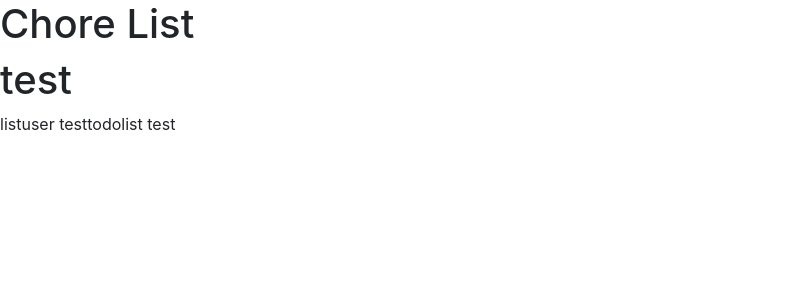
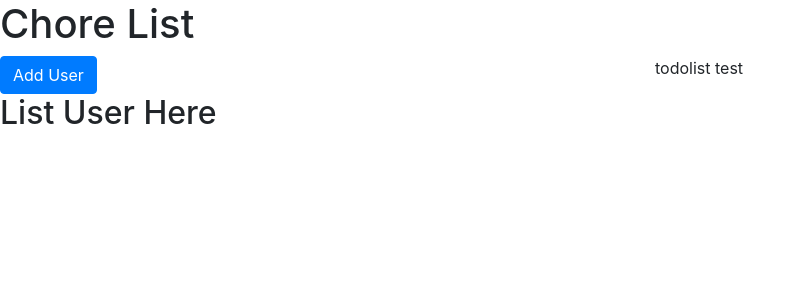
Before and after one commit to stran-gh/ToDoListApp, an Angular app: page / in a window 1280 px wide. Shown: the top 300 px of the page, without its empty margins (0-806 px from the left). Built offline with nearby package versions, Linux system fonts and the light colour scheme.

Commit message:
Service set up

```diff
--- a/src/app/add-user/add-user.component.html
+++ b/src/app/add-user/add-user.component.html
@@ -1,2 +1 @@
-
-<h1> {{test}}</h1>
+<button class="btn btn-primary" (click)="addNewUser()">Add User</button>
--- a/src/app/add-user/add-user.component.ts
+++ b/src/app/add-user/add-user.component.ts
@@ -1,4 +1,5 @@
 import { Component } from '@angular/core';
+import { UserService } from '../services/user.service';
 
 @Component({
   selector: 'add-user',
@@ -7,5 +8,10 @@ import { Component } from '@angular/core';
 })
 
 export class AddUserComponent{
-	test = 'test';
+	constructor(private userService: UserService){}
+
+	addNewUser(){
+		this.userService.userArray.push("Hello");
+		console.log(this.userService.userArray);
+	}
 }
--- a/src/app/app.component.html
+++ b/src/app/app.component.html
@@ -1,5 +1,15 @@
 <h1>{{title}}</h1>
+<div class = "row">
+  <div class = "col-lg-6">
+    <add-user></add-user>
+  </div>
+  <div class = "col-lg-6">
+    <to-do-list></to-do-list>
+  </div>
+</div>
 
-<add-user></add-user>
-<list-user></list-user>
-<to-do-list></to-do-list>
+<div class = "row">
+  <div class = "col-lg-6">
+    <list-user></list-user>
+  </div>
+</div>
--- a/src/app/app.component.ts
+++ b/src/app/app.component.ts
@@ -1,9 +1,12 @@
 import { Component } from '@angular/core';
+import { UserService } from './services/user.service';
+
 
 @Component({
   selector: 'app-root',
   templateUrl: './app.component.html',
-  styleUrls: ['./app.component.css']
+  styleUrls: ['./app.component.css'],
+  providers: [UserService]
 })
 export class AppComponent {
   title = 'Chore List';
--- a/src/app/app.module.ts
+++ b/src/app/app.module.ts
@@ -6,6 +6,8 @@ import { AppComponent } from './app.component';
 import { AddUserComponent } from './add-user/add-user.component';
 import { ListUserComponent } from './list-user/list-user.component';
 import { ToDoListComponent } from './to-do-list/to-do-list.component';
+
+import { UserService } from './services/user.service';
 
 
 
@@ -20,7 +22,7 @@ import { ToDoListComponent } from './to-do-list/to-do-list.component';
   	NgbModule.forRoot(),
     BrowserModule
   ],
-  providers: [],
+  providers: [UserService],
   bootstrap: [AppComponent]
 })
 export class AppModule { }
--- a/src/app/list-user/list-user.component.html
+++ b/src/app/list-user/list-user.component.html
@@ -1 +1,3 @@
-listuser test
+<h2>List User Here</h2>
+
+<div *ngFor="let user of userArray">{{user}}</div>
--- a/src/app/list-user/list-user.component.ts
+++ b/src/app/list-user/list-user.component.ts
@@ -1,4 +1,6 @@
 import { Component } from '@angular/core';
+import { UserService } from '../services/user.service';
+
 
 @Component({
   selector: 'list-user',
@@ -7,5 +9,7 @@ import { Component } from '@angular/core';
 })
 
 export class ListUserComponent{
+	constructor(private userService:UserService){}
+	userArray:string[] = this.userService.userArray;
 
 }
--- /dev/null
+++ b/src/app/services/user.service.ts
@@ -0,0 +1,8 @@
+import { Injectable } from '@angular/core'
+
+@Injectable()
+export class UserService{
+	userArray:string[] = [];
+
+
+}
```
Also changed, not shown: 1 other file (tests, documents, lock files or other folders).
